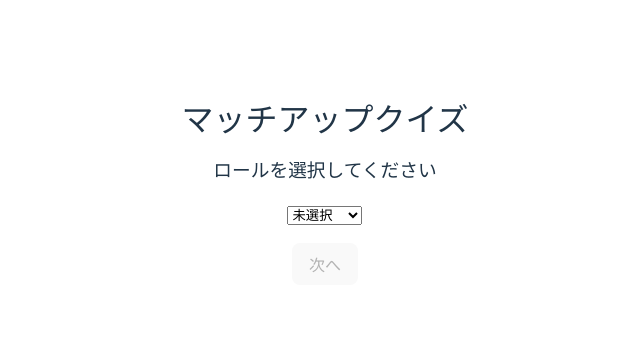
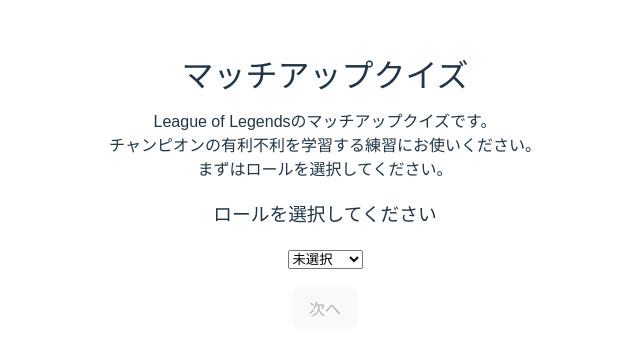
Before and after one commit to nitamago/lol-matchup-quiz, a React (Vite) app: page / in a window 1280 px wide. Shown: the part 226-580 px from the top of the page, without its empty margins (315-955 px from the left). Built offline with nearby package versions, Linux system fonts and the light colour scheme.

Commit message:
add explanation

```diff
--- a/src/App.tsx
+++ b/src/App.tsx
@@ -197,6 +197,15 @@ export default function App() {
       {role == "" && (<h1>マッチアップクイズ</h1>)}
       {role != "" && (<h1>マッチアップクイズ({role})</h1>)}
 
+      {/* アプリの説明 */}
+      {stage === "role" && (
+        <p className="description">
+          League of Legendsのマッチアップクイズです。 <br></br>
+          チャンピオンの有利不利を学習する練習にお使いください。  <br></br>
+          まずはロールを選択してください。
+        </p>
+      )}
+
       {/* ロール選択画面 */}
       {stage === "role" && (
         <div>
```
